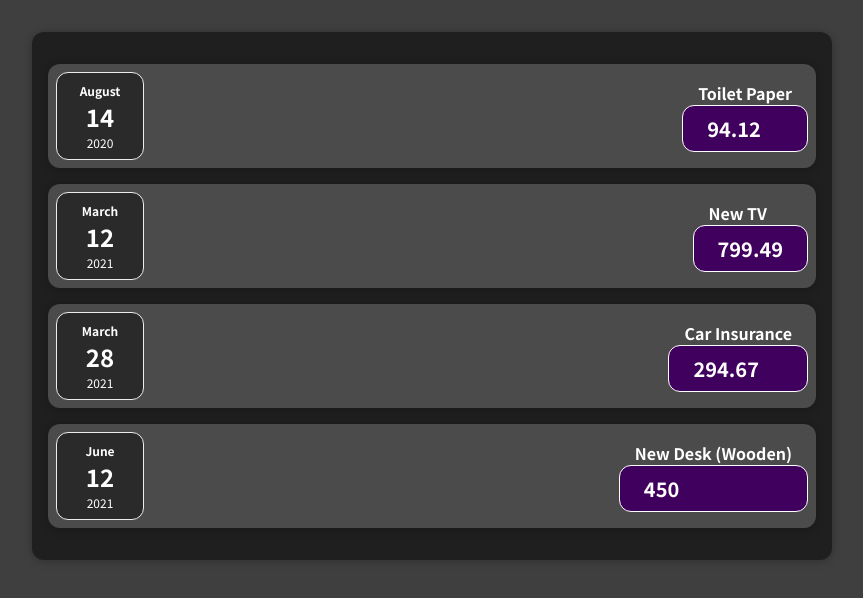
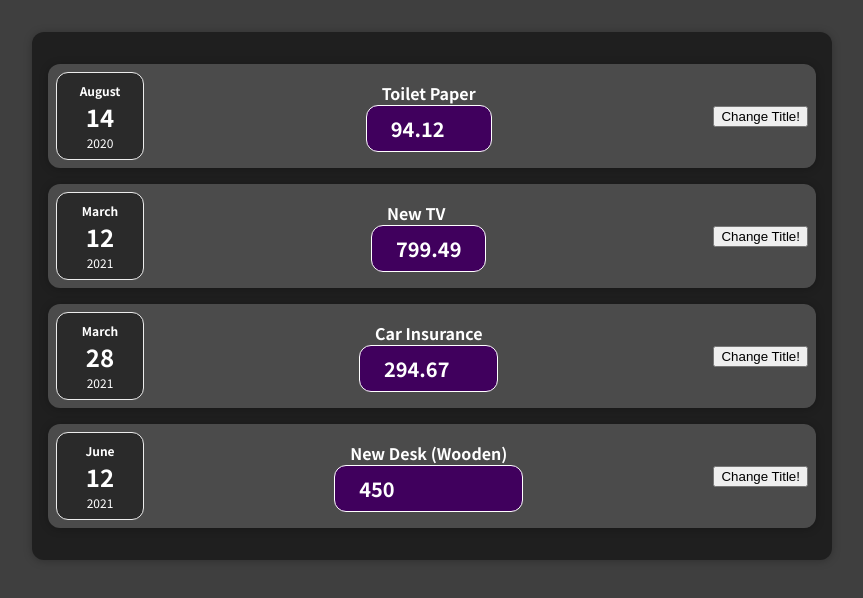
Before and after one commit to varun325/React, a JavaScript app in the folder expenseTracker/: page / in a window 1280 px wide. Shown: the top 598 px of the page, without its empty margins (208-1071 px from the left). Built offline with nearby package versions, Linux system fonts and the light colour scheme.

Commit message:
added noted for event handling

```diff
--- a/expenseTracker/src/components/Expenses/ExpenseDate.js
+++ b/expenseTracker/src/components/Expenses/ExpenseDate.js
@@ -1,6 +1,6 @@
 import "./ExpenseDate.css";
 
-function ExpenseDate(props) {
+const ExpenseDate = (props)=> {
   const month = props.date.toLocaleString("en-US", { month: "long" });
   const day = props.date.toLocaleString("en-US", { day: "2-digit" });
   const year = props.date.getFullYear();
--- a/expenseTracker/src/components/Expenses/ExpenseItem.js
+++ b/expenseTracker/src/components/Expenses/ExpenseItem.js
@@ -1,7 +1,8 @@
 import "./ExpenseItem.css";
 import ExpenseDate from "./ExpenseDate";
 import Card from "../UI/Card";
-function ExpenseItem(props) {
+const ExpenseItem= (props) => {
+  const clickHandler = () =>{console.log("clicked!!!")};
   // {} in jsx can execute JS expressions
   return (
     <Card className="expense-item">
@@ -10,6 +11,7 @@ function ExpenseItem(props) {
         <h2>{props.title}</h2>
         <div className="expense-item__price">{props.amount}</div>
       </div>
+      <button onClick={clickHandler}>Change Title!</button>
     </Card>
   );
 }
--- a/expenseTracker/src/components/Expenses/Expenses.js
+++ b/expenseTracker/src/components/Expenses/Expenses.js
@@ -1,7 +1,7 @@
 import ExpenseItem from "./ExpenseItem";
 import Card from "../UI/Card";
 import "./Expenses.css"
-function Expenses(props) {
+const Expenses = (props)=> {
   return (
     <Card className="expenses">
       <ExpenseItem
--- a/expenseTracker/src/components/UI/Card.js
+++ b/expenseTracker/src/components/UI/Card.js
@@ -1,5 +1,5 @@
 import "./Card.css";
-function Card(props){
+const Card= (props)=>{
     const classes = 'card '+props.className;
     return <div className={classes}>{props.children}</div>
 }
```
Also changed, not shown: 2 other files (tests, documents, lock files or other folders).
